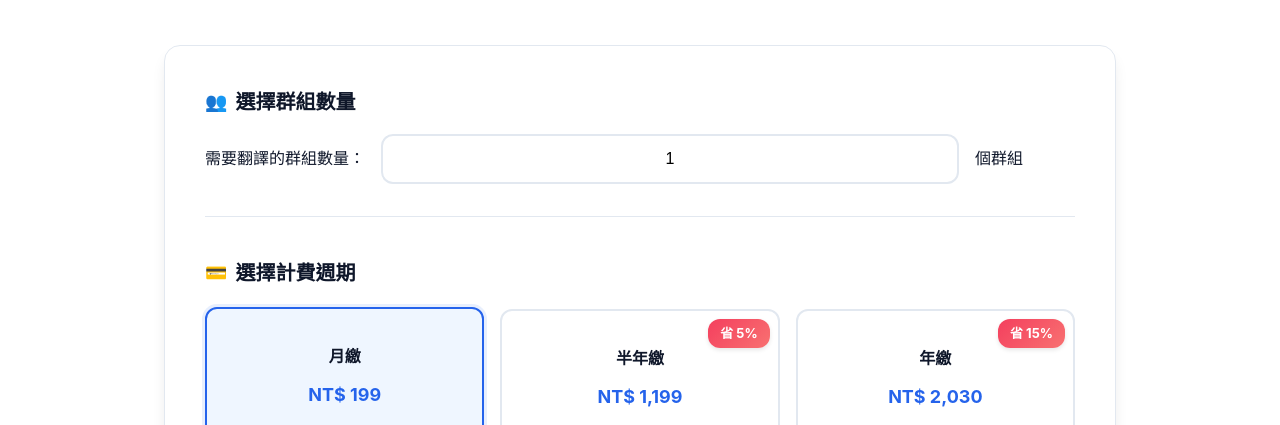
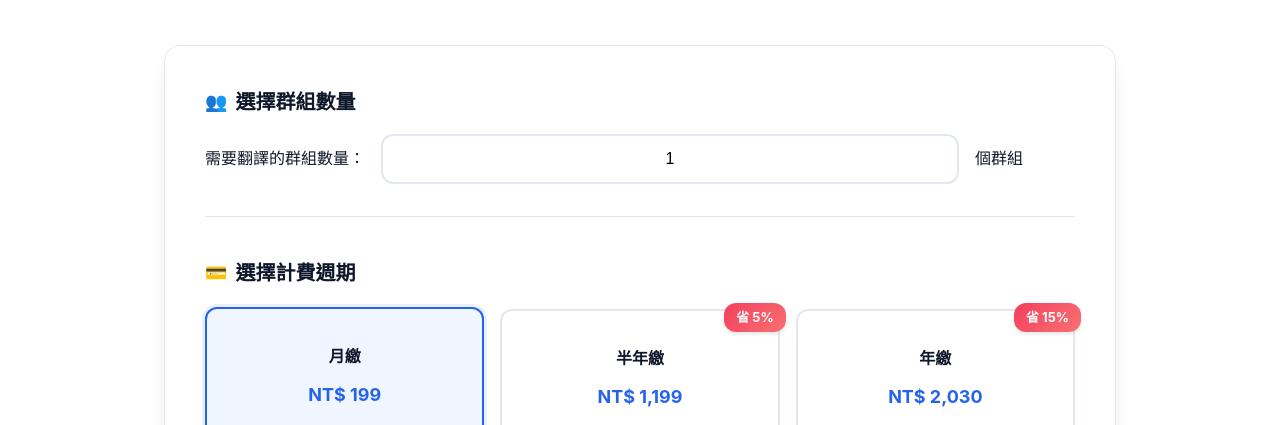
Before and after one commit to ivi39c/speaka, a plain HTML site: page subscription.html in a window 1280 px wide. Shown: the part 375-800 px from the top of the page. Drawn offline with Linux system fonts and the light colour scheme.

Commit message:
Add files via upload

```diff
--- a/css/subscription.css
+++ b/css/subscription.css
@@ -208,10 +208,10 @@
     font-size: 13px;
     font-weight: 700;
     box-shadow: 0 2px 4px rgba(0, 0, 0, 0.1);
-    z-index: 20;
-    /* 將優惠標籤定位在卡片內部，避免被選中時的邊框遮蓋 */
-    top: 8px;
-    right: 8px;
+    /* 將優惠標籤定位回卡片外部的右上角，並提升 z-index 以確保在選中時仍然顯示 */
+    top: -8px;
+    right: -8px;
+    z-index: 100;
 }
 
 /* ===== 價格顯示區塊 ===== */
```
